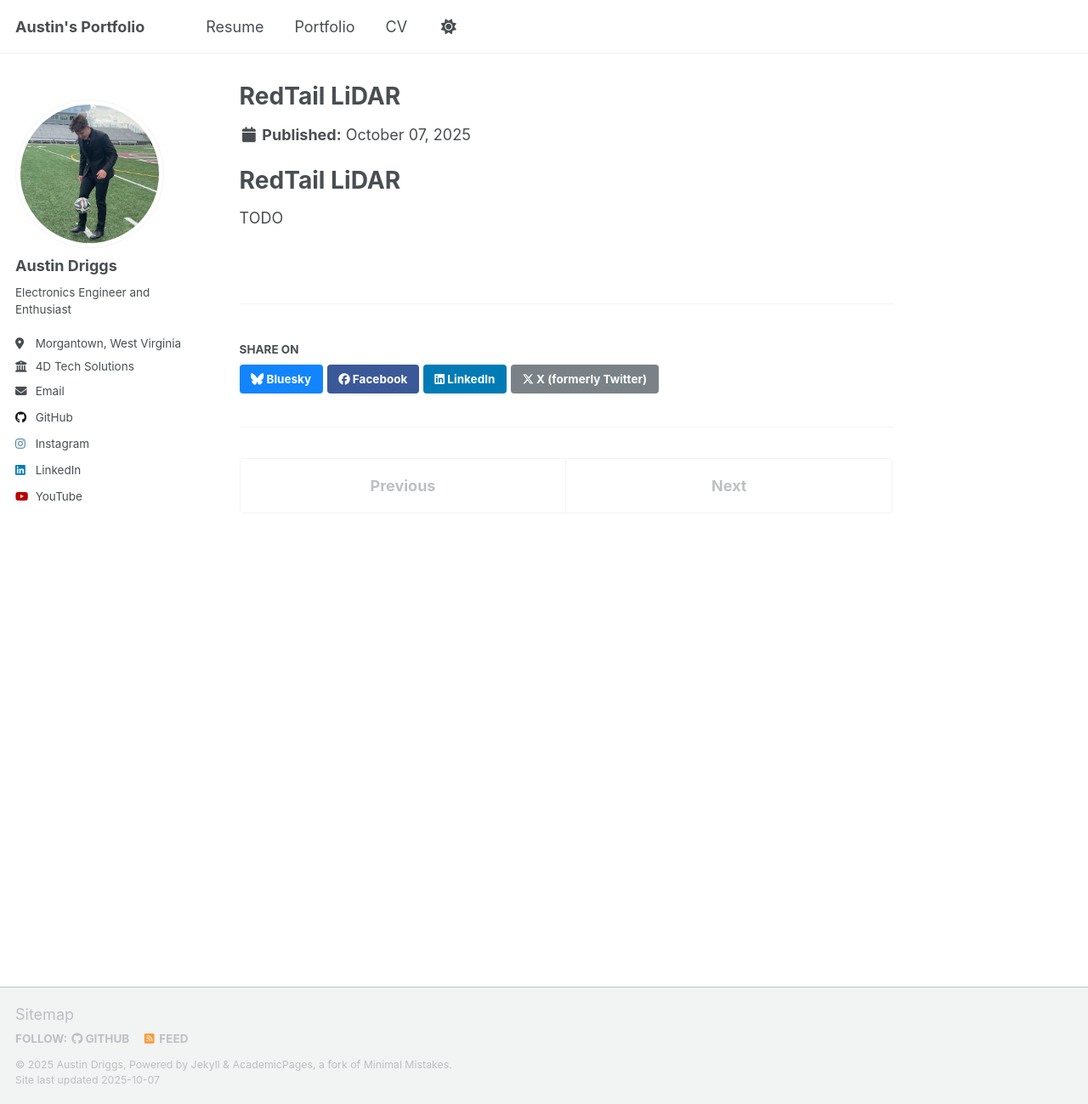
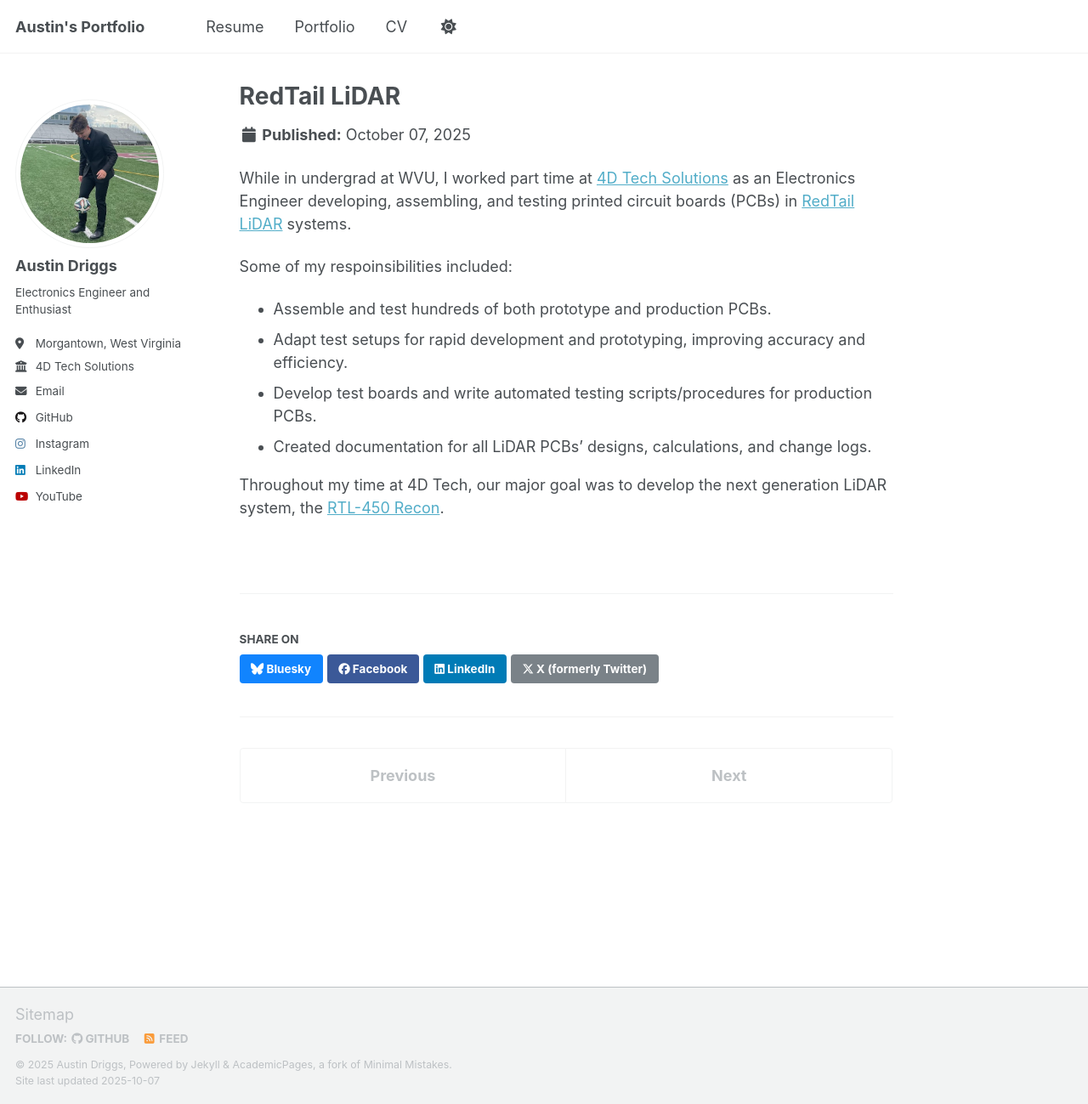
Before and after one commit to austindriggs/austindriggs.github.io, a Jekyll site: the page built from _portfolio/redtail.md, in a window 1280 px wide and 1299 px high. Shown: the whole window at 85% size. Built offline with Jekyll 4.4.1, drawn with Linux system fonts in a browser that asks for light colours; a script that is not in the unit is left out.

Commit message:
portfolio

```diff
--- a/_portfolio/redtail.md
+++ b/_portfolio/redtail.md
@@ -1,9 +1,15 @@
 ---
 title: "RedTail LiDAR"
-excerpt: "Developed PCBs for RedTail LiDAR technology.<br/><img src='/images/500x300.png'>"
+excerpt: "Over 2 years of experience designing, developing, assembling, and testing printed circuit boards (PCBs) in RedTail LiDAR systems"
 collection: portfolio
 ---
 
-# RedTail LiDAR
+While in undergrad at WVU, I worked part time at [4D Tech Solutions](https://4dtechsolutions.com) as an Electronics Engineer developing, assembling, and testing printed circuit boards (PCBs) in [RedTail LiDAR](https://redtaillidar.com) systems.
 
-TODO
+Some of my respoinsibilities included:
+- Assemble and test hundreds of both prototype and production PCBs.
+- Adapt test setups for rapid development and prototyping, improving accuracy and efficiency.
+- Develop test boards and write automated testing scripts/procedures for production PCBs.
+- Created documentation for all LiDAR PCBs’ designs, calculations, and change logs.
+
+Throughout my time at 4D Tech, our major goal was to develop the next generation LiDAR system, the [RTL-450 Recon](https://www.redtaillidar.com/insights/redtail-lidar-exhibits-at-sof-week-2025-and-xponential-2025).
```
Also changed, not shown: _pages/cv.md (+4 -1 lines), _portfolio/homelab.md (+5 -1 lines), _portfolio/mpx.md (+3 -3 lines).
